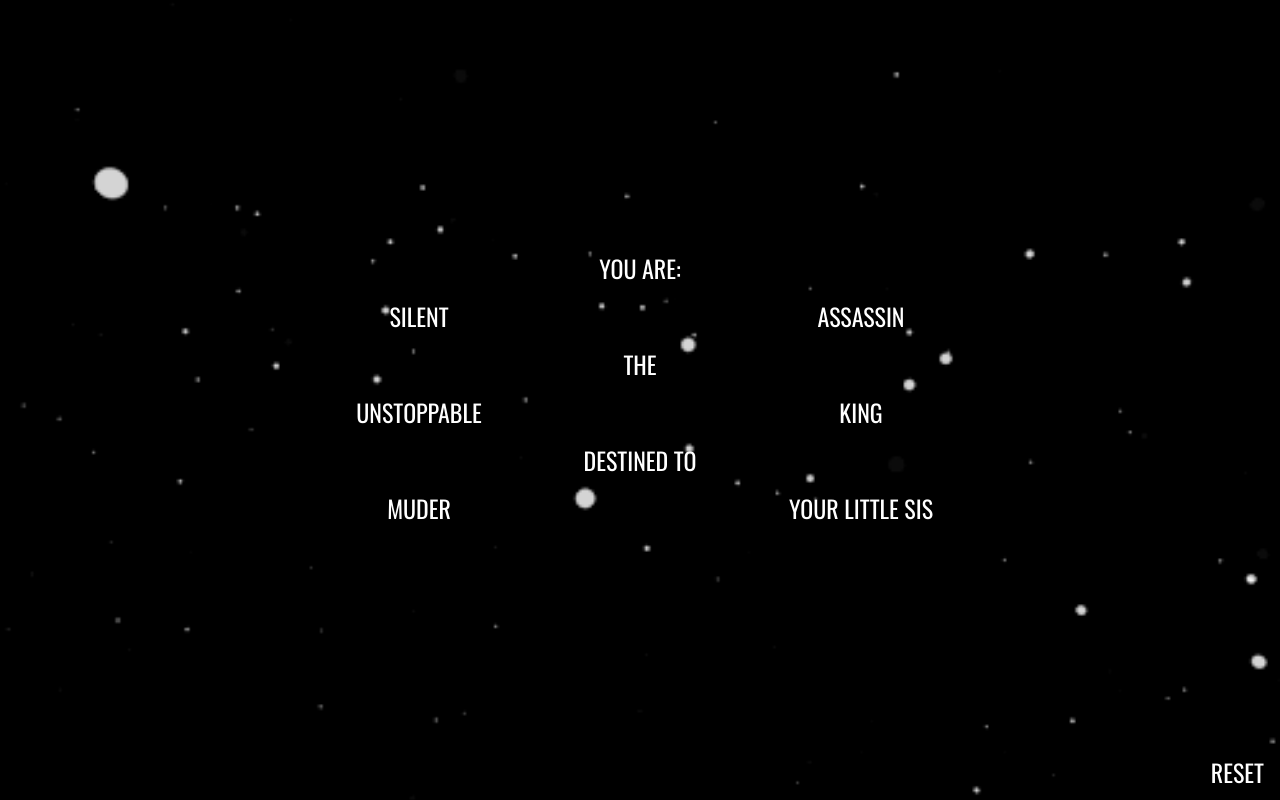
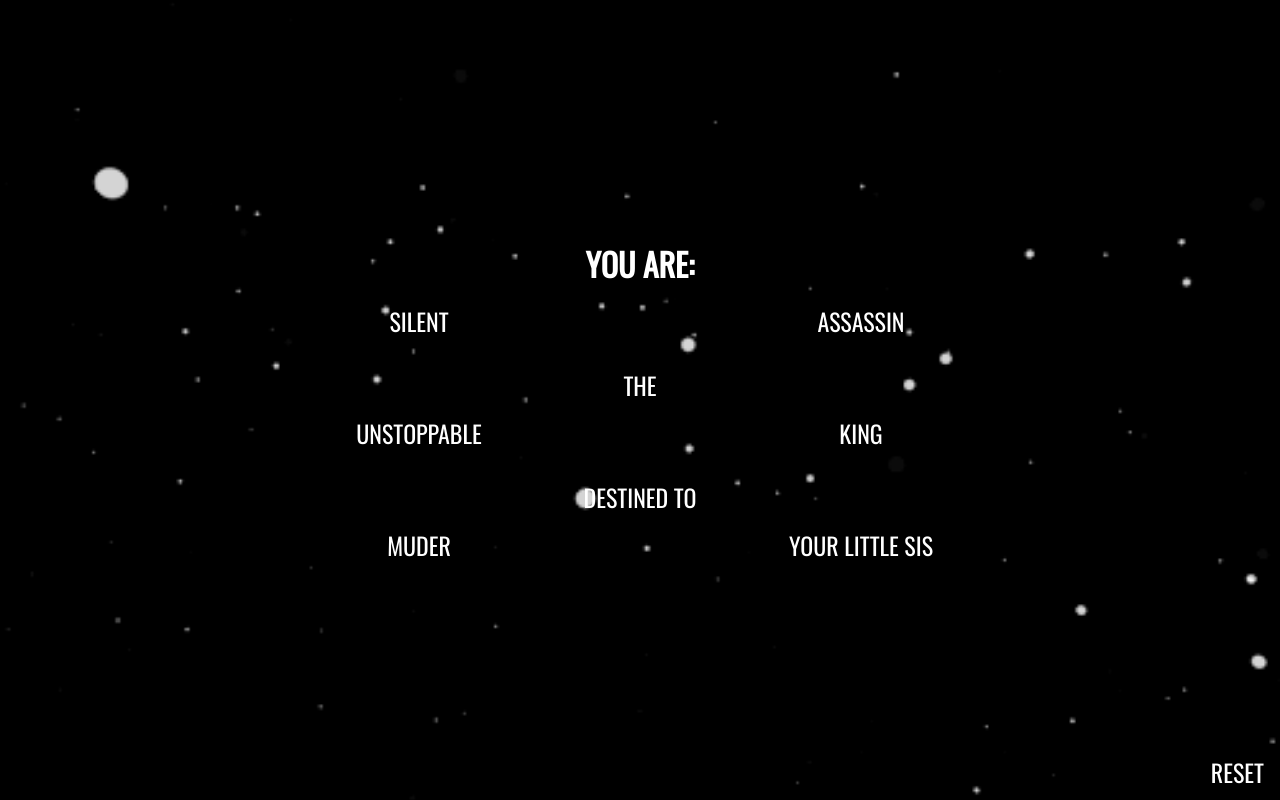
Before and after one commit to imaginamundo/KnowYourDestiny, a plain HTML site: page index.html in a window 1280 px wide. Drawn offline with nearby package versions, Linux system fonts and the light colour scheme.

Commit message:
change h1 and margins

```diff
--- a/index.html
+++ b/index.html
@@ -80,11 +80,15 @@
                     margin: 0 auto;
                 }
             }
+            /* helper :D */
+            .margin-top {
+                margin-top: 16px;
+            }
         </style>
     </head>
     <body>
         <div class="container">
-            <h2>You are:</h2>
+            <h1>You are:</h1>
             <div class="grid">
                 <div class="col-1-2">
                     <h2>
@@ -97,7 +101,7 @@
                     </h2>
                 </div>
             </div>
-            <h2>The</h2>
+            <h2 class="margin-top">The</h2>
             <div class="grid">
                 <div class="col-1-2">
                     <h2>
@@ -110,7 +114,7 @@
                     </h2>
                 </div>
             </div>
-            <h2>Destined to</h2>
+            <h2 class="margin-top">Destined to</h2>
             <div class="grid">
                 <div class="col-1-2">
                     <h2>
```
